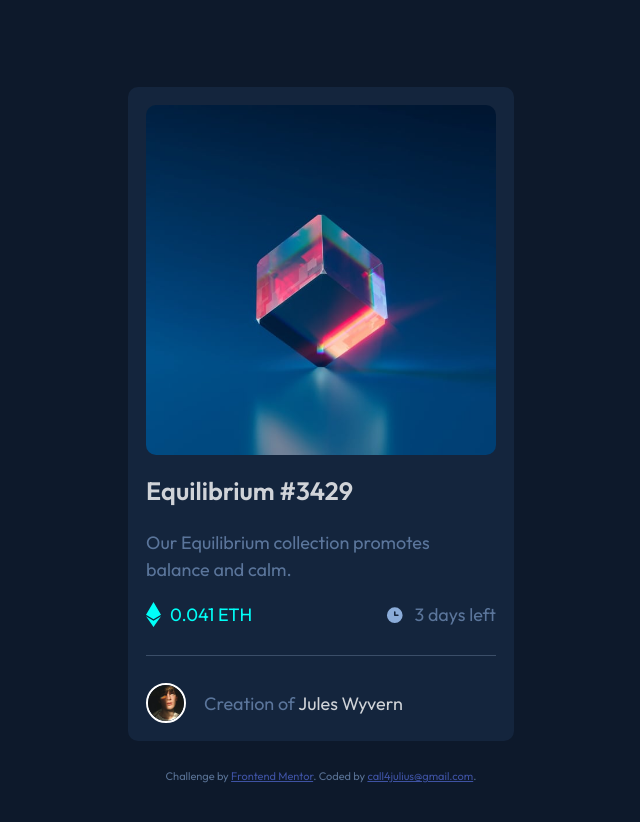
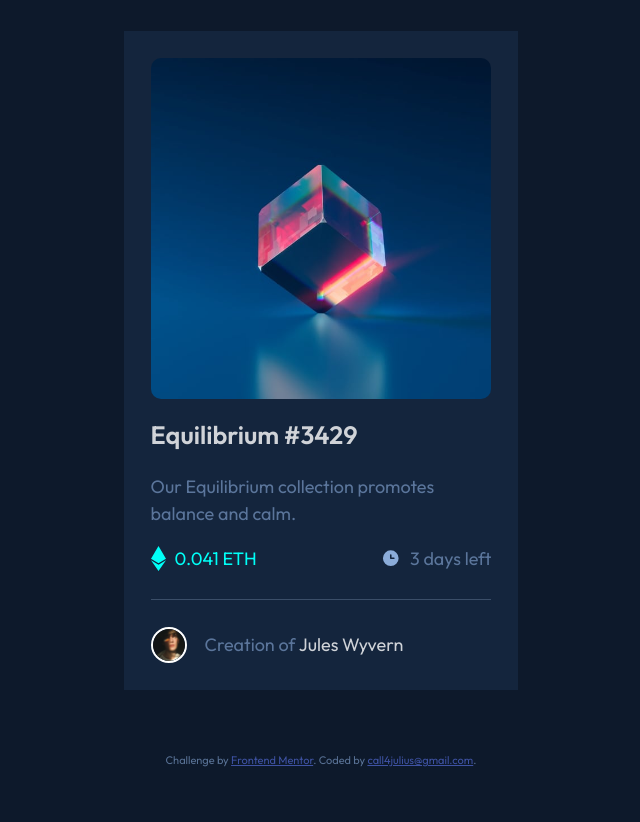
Before and after one commit to Call4julius/NTF-preview-card-component, a plain HTML site: page index.html in a window 1280 px wide. Shown: the whole page, without its empty margins (319-959 px from the left). After the commit the page ends 800 px from the top, so only its background shows below. Drawn offline with Linux system fonts and the light colour scheme.

Commit message:
Update style.css

```diff
--- a/style.css
+++ b/style.css
@@ -4,8 +4,8 @@
 /* ------RESET----- */
 /* ----------------*/
 *,
-*:before,
-*after {
+*::before,
+*::after {
   box-sizing: border-box;
 }
 
@@ -99,34 +99,34 @@ body {
   background-color: hsl(var(--clr-neutral-900));
 
   display: grid;
-  place-content: center;
-  gap: var(--spacer-2);
-  padding: var(--spacer-3) var(--spacer-1);
+  place-items: center;
+  padding-block: var(--spacer-1);
 }
 
 .container {
-  margin: 0 auto;
+  display: grid;
+  place-items: center;
+  margin-inline: var(--spacer-2);
+}
+
+.hero {
   background-color: hsl(var(--clr-neutral-800));
-  padding: var(--spacer-1);
+  padding: var(--spacer-2);
+  margin-bottom: var(--spacer-3);
+  gap: var(--spacer-1);
 }
 
 @media screen and (min-width: 31.25rem) {
-  .container {
-    width: 55%;
-    max-width: 37.5rem;
+  .hero {
+    width: min(60%, 37.5rem);
   }
-}
-
-.hero {
-  gap: var(--spacer-1);
 }
 
 .hero__image__container {
   position: relative;
 }
 
-.hero__image__container:hover,
-.hero__image__container:focus {
+.hero__image__container:hover {
   cursor: pointer;
 
   &::after {
@@ -135,7 +135,7 @@ body {
 }
 
 .hero__image__container::after {
-  content: url(images/icon-view.svg);
+  content: url("images/icon-view.svg");
   position: absolute;
   inset: 0;
   display: grid;
```
